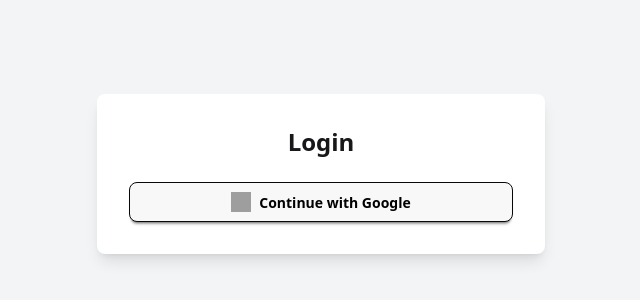
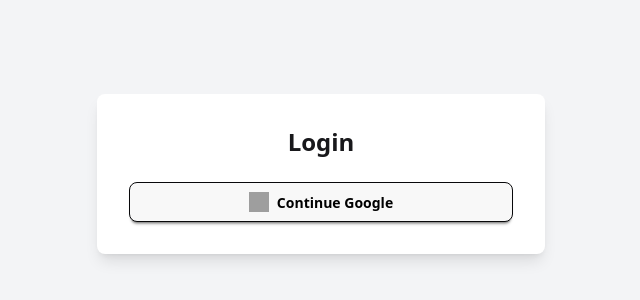
Before and after one commit to asifahmed1810/scic-10, a React (Vite) app: page / in a window 1280 px wide. Shown: the part 226-526 px from the top of the page, without its empty margins (319-959 px from the left). Built offline with nearby package versions, Linux system fonts and the light colour scheme; grey boxes are pictures that could not be loaded.

Commit message:
Update login page

```diff
--- a/src/pages/Login.jsx
+++ b/src/pages/Login.jsx
@@ -31,7 +31,7 @@
               alt="Google Logo"
               className="w-5 h-5"
             />
-            Continue with Google
+            Continue  Google
           </button>
         </div>
 
```
